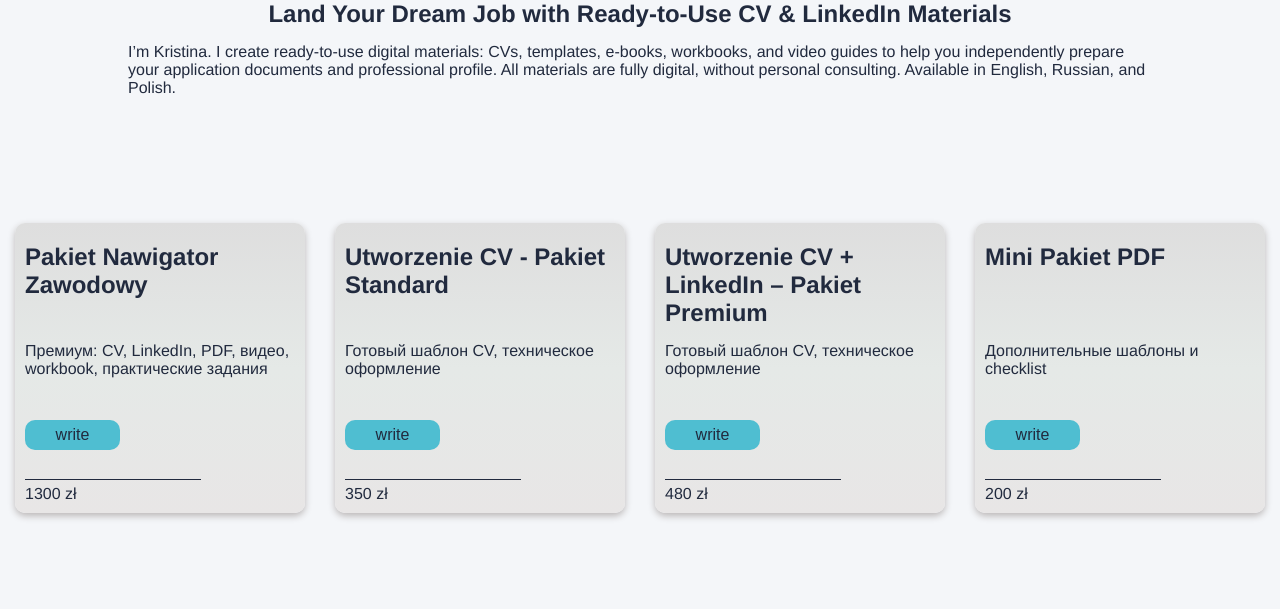
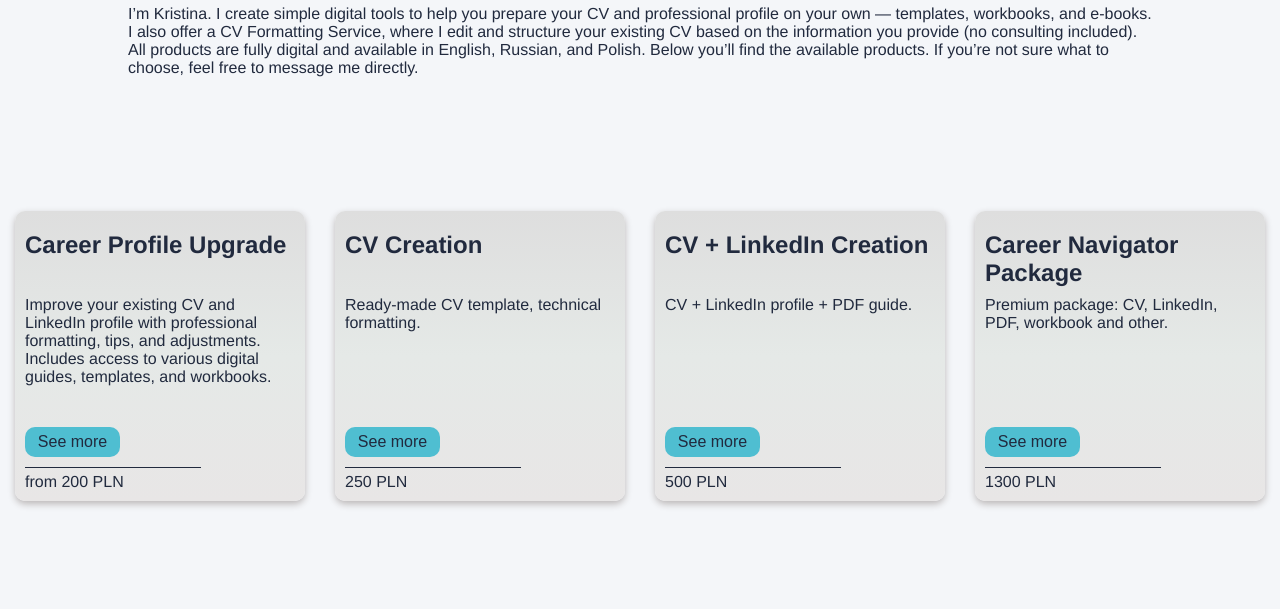
Before and after one commit to DNIWE08/KristinaKhamitsevich, a plain HTML site: page index.html in a window 1280 px wide. Shown: the part 112-721 px from the top of the page. Drawn offline with Linux system fonts and the light colour scheme.

Commit message:
add icons, update text

```diff
--- a/index.css
+++ b/index.css
@@ -61,6 +61,7 @@ a:active
 
 .main-button
 {
+    margin: auto 0px 10px;
     display: flex;
     align-items: center;
     justify-content: center;
@@ -111,13 +112,9 @@ a:active
 
 .item_name
 {
-    height: 70px;
+    height: 65px;
     padding-top: 10px;
-}
-
-.item_body
-{
-    height: 50px;
+    flex-grow: 0;
 }
 
 .item_price
@@ -137,4 +134,9 @@ a:active
 {
     justify-content: center;
     gap: 25px;
+
+    p
+    {
+        font-size: 10px;
+    }
 }
--- a/index.html
+++ b/index.html
@@ -8,56 +8,58 @@
 </head>
 <body>
     <div class="container header">
-        <h1>Gotowe materiały cyfrowe do CV i LinkedIn</h1>
+        <h1>Land Your Dream Job with Ready-to-Use CV & LinkedIn Materials</h1>
+        <p>I’m Kristina.
+I create simple digital tools to help you prepare your CV and professional profile on your own — templates, workbooks, and e-books.
 
-        <h2>
-            Land Your Dream Job with Ready-to-Use CV & LinkedIn Materials
-        </h2>
+I also offer a CV Formatting Service, where I edit and structure your existing CV based on the information you provide (no consulting included).
 
-        <p>I’m Kristina. I create ready-to-use digital materials: CVs, templates, e-books, workbooks, and video guides to help you independently prepare your application documents and professional profile. All materials are fully digital, without personal consulting. Available in English, Russian, and Polish.</p>
+All products are fully digital and available in English, Russian, and Polish.
+Below you’ll find the available products. If you’re not sure what to choose, feel free to message me directly.</p>
     </div>
     <div class="container main">
         <div class="item">
-            <h2 class="item_name">Pakiet Nawigator Zawodowy</h2>
-            <p class="item_body">Премиум: CV, LinkedIn, PDF, видео, workbook, практические задания</p>
+            <h2 class="item_name">Career Profile Upgrade</h2>
+            <p class="item_body">Improve your existing CV and LinkedIn profile with professional formatting, tips, and adjustments. Includes access to various digital guides, templates, and workbooks.</p>
             <a href="https://t.me/xxz358" class="main-button" target="_blank">
-                write
+                See more
                 <!-- <img src="./Assets/icons/telegram.png" width="20" height="20" alt="telegram"> -->
             </a>
-            <p class="item_price">1300 zł</p>
+            <p class="item_price">from 200 PLN</p>
         </div>
         <div class="item">
-            <h2 class="item_name">Utworzenie CV - Pakiet Standard</h2>
-            <p class="item_body">Готовый шаблон CV, техническое оформление</p>
+            <h2 class="item_name">CV Creation</h2>
+            <p class="item_body">Ready-made CV template, technical formatting.</p>
             <a href="https://t.me/xxz358" class="main-button" target="_blank">
-                write
+                See more
                 <!-- <img src="./Assets/icons/telegram.png" width="20" height="20" alt="telegram"> -->
             </a>
-            <p class="item_price">350 zł</p>
+            <p class="item_price">250 PLN</p>
         </div>
         <div class="item">
-            <h2 class="item_name">Utworzenie CV + LinkedIn – Pakiet Premium</h2>
-            <p class="item_body">Готовый шаблон CV, техническое оформление</p>
+            <h2 class="item_name">CV + LinkedIn Creation</h2>
+            <p class="item_body">CV + LinkedIn profile + PDF guide.</p>
             <a href="https://t.me/xxz358" class="main-button" target="_blank">
-                write
+                See more
                 <!-- <img src="./Assets/icons/telegram.png" width="20" height="20" alt="telegram"> -->
             </a>
-            <p class="item_price">480 zł</p>
+            <p class="item_price">500 PLN</p>
         </div>
         <div class="item">
-            <h2 class="item_name">Mini Pakiet PDF</h2>
-            <p class="item_body">Дополнительные шаблоны и checklist</p>
+            <h2 class="item_name">Career Navigator Package</h2>
+            <p class="item_body">Premium package: CV, LinkedIn, PDF, workbook and other.</p>
             <a href="https://t.me/xxz358" class="main-button" target="_blank">
-                write
+                See more
                 <!-- <img src="./Assets/icons/telegram.png" width="20" height="20" alt="telegram"> -->
             </a>
-            <p class="item_price">200 zł</p>
+            <p class="item_price">1300 PLN</p>
         </div>
     </div>
     <div class="container footer">
         <a href="https://www.linkedin.com/in/kristina-khamitsevich-hrm/" target="_blank"><img src="./Assets/icons/linkedin.png" width="20" height="20"></a>
-        <a href="https://t.me/xxz358" target="_blank"><img src="./Assets/icons/telegram.png" width="20" height="20"></a>
-        <p>Kristina Khamitsevich 2025</p>
+        <a href="https://mail.google.com/mail/?view=cm&fs=1&to=krs.khamitsevich@gmail.com" target="_blank"><img src="./Assets/icons/envelope.png" width="20" height="20"></a>
+        <p>© 2025 Kristina Khamitsevich<br>
+All digital products are sold without VAT.</p>
     </div>
     <script src="./index.js"></script>
 </body>
```
Also changed, not shown: Assets/icons/envelope.png (added).
